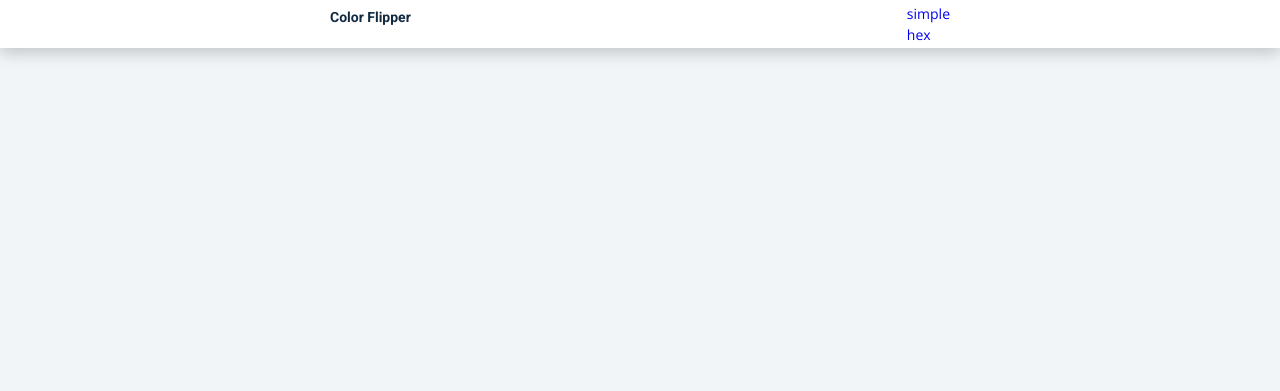
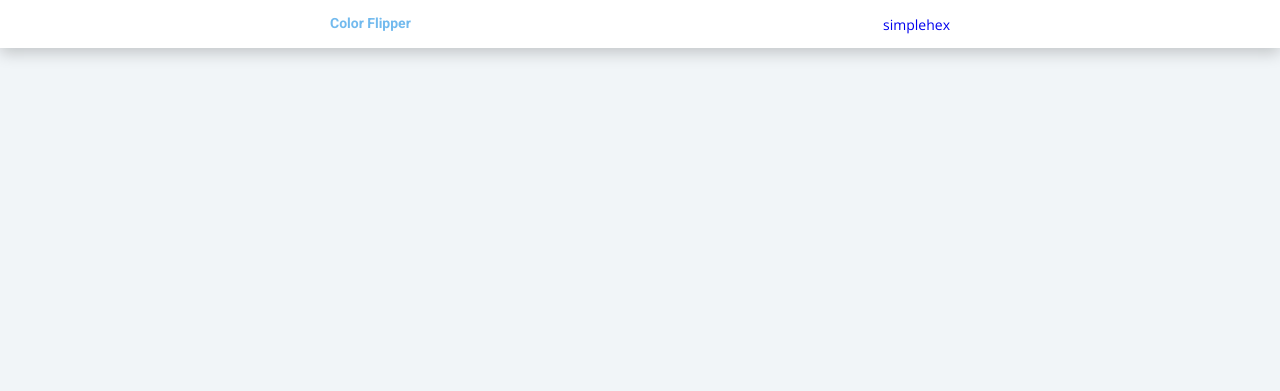
Before and after one commit to EddyPenuel/01-color-flipper-Penuel, a plain HTML site: page index.html in a window 1280 px wide. Shown: the top 391 px of the page. Drawn offline with nearby package versions, Linux system fonts and the light colour scheme.

Commit message:
updated css

```diff
--- a/style.css
+++ b/style.css
@@ -189,3 +189,10 @@ h3 {
         align-items: center;
         justify-content: space-between;
     }
+    .nav-center h4 {
+        margin-bottom: 0;
+        color: var(--clr-primary-5);
+    }
+    .nav-links {
+        display: flex;
+    }
```
